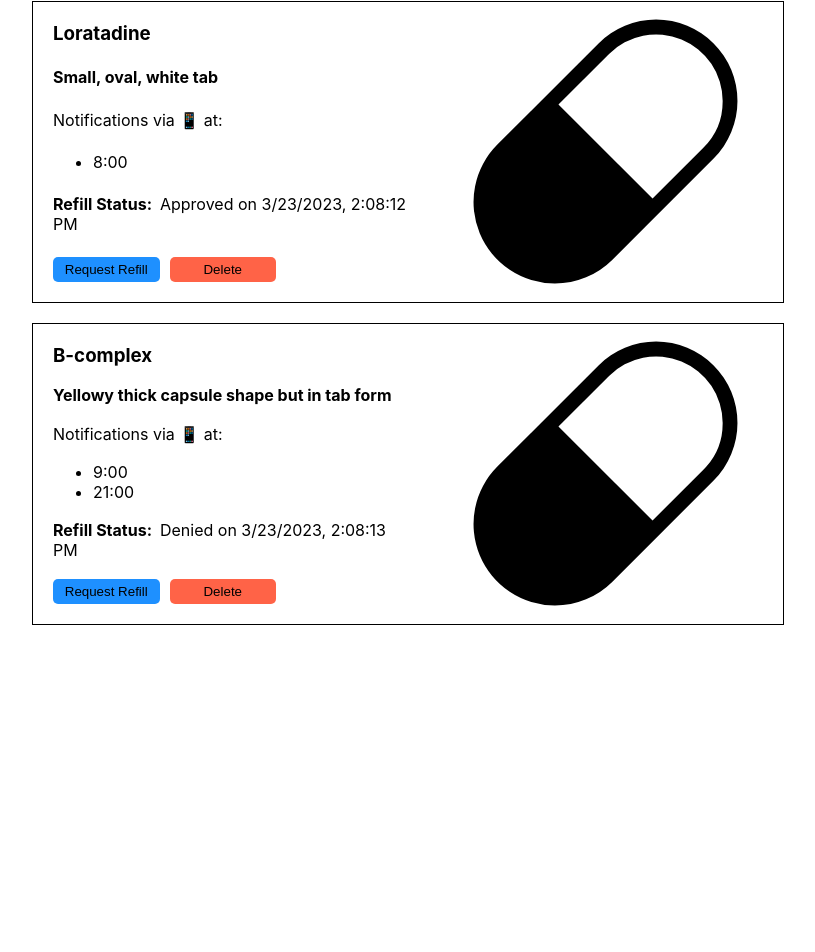
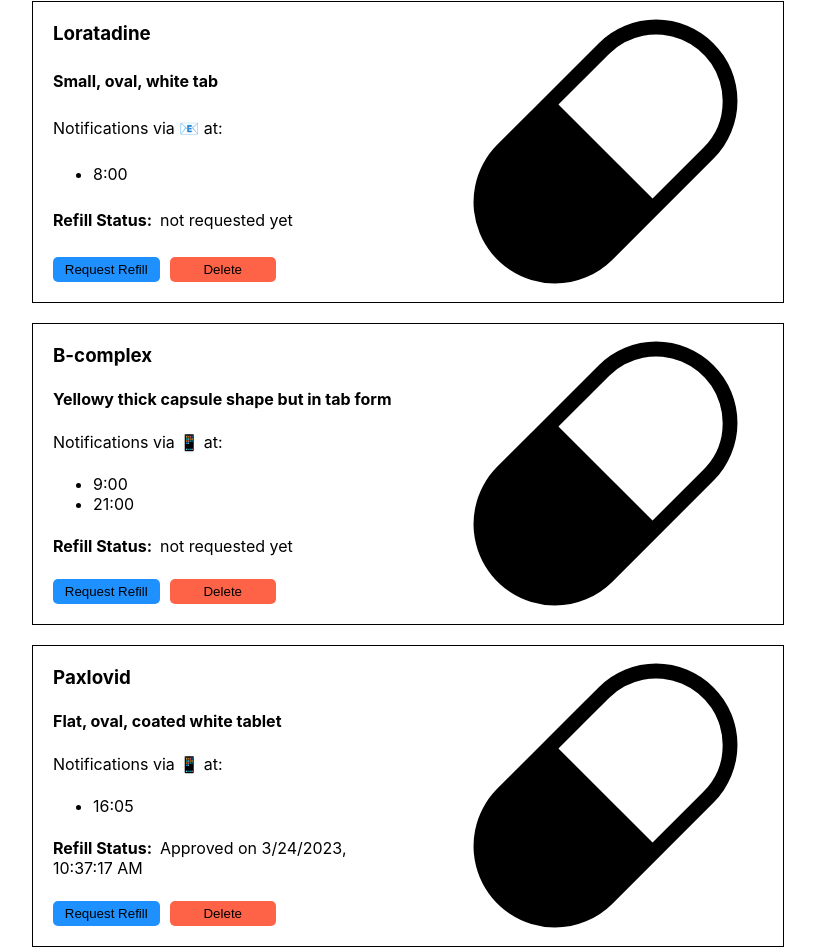
Before and after one commit to lizmeks/gm-pair-project, a React (Create React App) app: page /medications in a window 1280 px wide. Shown: the part 805-1757 px from the top of the page, without its empty margins (232-1047 px from the left). Before the commit the page ends 1450 px from the top, so only its background shows below. Built offline with nearby package versions, Linux system fonts and the light colour scheme; data requests are answered from the project's data file.

Commit message:
remove comments and most console logs, update medication type for consistency

```diff
--- a/db.json
+++ b/db.json
@@ -36,7 +36,7 @@
         "12:00",
         "18:00"
       ],
-      "preferred_notifications_method": "phone",
+      "notification": "phone",
       "user_id": 2,
       "refill": false,
       "refillStatus": false,
@@ -51,7 +51,7 @@
       "times": [
         "9:00"
       ],
-      "preferred_notifications_method": "email",
+      "notification": "email",
       "user_id": 2,
       "refill": false,
       "refillStatus": false,
@@ -67,7 +67,7 @@
         "10:00",
         "22:00"
       ],
-      "preferred_notifications_method": "email",
+      "notification": "email",
       "user_id": 1,
       "refill": false,
       "refillStatus": false,
@@ -86,9 +86,9 @@
       "notification": "email",
       "user_id": 1,
       "id": 5,
-      "refill": true,
+      "refill": false,
       "refillStatus": false,
-      "refillRequestDate": "3/23/2023, 2:08:22 PM",
+      "refillRequestDate": "",
       "refillResponseDate": ""
     },
     {
@@ -102,9 +102,9 @@
       "user_id": 1,
       "id": 6,
       "refill": false,
-      "refillStatus": true,
-      "refillRequestDate": "3/23/2023, 2:08:07 PM",
-      "refillResponseDate": "3/23/2023, 2:08:12 PM"
+      "refillStatus": false,
+      "refillRequestDate": "",
+      "refillResponseDate": ""
     },
     {
       "name": "B-complex",
@@ -119,8 +119,23 @@
       "id": 7,
       "refill": false,
       "refillStatus": false,
-      "refillRequestDate": "3/23/2023, 2:08:05 PM",
-      "refillResponseDate": "3/23/2023, 2:08:13 PM"
+      "refillRequestDate": "",
+      "refillResponseDate": ""
+    },
+    {
+      "name": "Paxlovid",
+      "description": "Flat, oval, coated white tablet",
+      "image": "",
+      "times": [
+        "16:05"
+      ],
+      "notification": "phone",
+      "user_id": 1,
+      "id": "1f491c51-b5ff-485e-9c73-3731cc26af8b",
+      "refill": false,
+      "refillRequestDate": "3/24/2023, 10:37:07 AM",
+      "refillStatus": true,
+      "refillResponseDate": "3/24/2023, 10:37:17 AM"
     }
   ],
   "doctors": [
--- a/src/App.tsx
+++ b/src/App.tsx
@@ -19,7 +19,6 @@
   setUser: (changedUser: User) => {}
 });
 
-// export const MedicationContext = createContext<Medication>({
 export const MedicationContext = createContext({
   medications: [{
     id: 0,
@@ -27,7 +26,7 @@
     description: '',
     image: '',
     times: [''],
-    preferred_notifications_method: '',
+    notification: '',
     user_id: 0,
     refill: false,
     refillStatus: false,
@@ -62,7 +61,7 @@
     description: '',
     image: '',
     times: [],
-    preferred_notifications_method: '',
+    notification: '',
     user_id: 0,
     refill: false,
     refillStatus: false,
--- a/src/components/Form/Form.tsx
+++ b/src/components/Form/Form.tsx
@@ -15,6 +15,7 @@
 } from './Form.styles';
 import { v4 as uuidv4 } from 'uuid';
 import axios from 'axios';
+import { useNavigate } from 'react-router-dom'
 
 const validationSchema = Yup.object({
   name: Yup.string().required().min(3),
@@ -38,6 +39,10 @@
 
 const USER_ID = 1;
 
+const Form = () => {
+
+  let navigate = useNavigate()
+
   const medicationSubmitHandler = (data: Medication) => {
     const newMedication = {
       ...data,
@@ -46,10 +51,9 @@
     };
     axios.post('http://localhost:3000/medications', newMedication)
       .then(res => console.log(res.data))
+      .then(() => navigate('/medications'))
       .catch(error => console.error(error.message));
   };
-
-const Form = () => {
 
   return (
     <Root>
--- a/src/components/Medications/MedicationTile.tsx
+++ b/src/components/Medications/MedicationTile.tsx
@@ -21,8 +21,7 @@
         })
       })
       .then(res => res.json())
-      .then(updatedMed => {
-          // console.log('updatedMed: ', updatedMed)
+        .then(updatedMed => {
           onRefillRequest(updatedMed)
       })
     }
@@ -43,16 +42,16 @@
       <MedicationInfo>
         <h3>{med.name}</h3>
         <h4>{med.description}</h4>
-        <p>Notifications via {med.preferred_notifications_method === "email" ? "📧" : "📱"} at:</p>
+        <p>Notifications via {med.notification === "email" ? "📧" : "📱"} at:</p>
         <ul>
           {timesToDisplay}
         </ul>
         <p>
           <span><strong>Refill Status:</strong></span>
           {
-            !med.refillRequestDate.length && !med.refill
+            !med.refillRequestDate?.length && !med.refill
               ? 'not requested yet'
-              : !med.refillResponseDate.length
+              : med.refill
                   ? `Pending...`
                   : med.refillStatus
                       ? `Approved on ${med.refillResponseDate}`
--- a/src/components/Medications/MyMedications.tsx
+++ b/src/components/Medications/MyMedications.tsx
@@ -5,8 +5,6 @@
 import { MedicationsContainer } from "./MyMedications.styles"
 
 const MyMedications = () => {
-  // const [user, setUser] = useState<User | null>(null)
-  // const [medications, setMedications] = useState<Medication[]>([])
   const { user, setUser } = useContext(UserContext)
   const { medications, setMedications } = useContext(MedicationContext)
 
@@ -16,7 +14,6 @@
       .then(data => {
         return data.filter((med:Medication) => med.user_id === user.id)
       }).then(refillMeds => {
-        console.log('fetch UserMedications: ', refillMeds)
         setMedications(refillMeds)
       })
     return medData
--- a/src/components/RefillRequests/RefillRequests.tsx
+++ b/src/components/RefillRequests/RefillRequests.tsx
@@ -1,24 +1,6 @@
 import { ButtonContainer, InfoTitle, RefillListItem, Root, TextContainer } from "./RefillRequests.styles";
 import { useEffect, useState } from "react"
 import { Medication, User } from "../../types"
-
-const testData = [
-  {
-    medName: 'Fake Pill Ex',
-    patient: 'Lorem Ipsum',
-    date: new Date()
-  },
-  {
-    medName: 'Fake Pill Ex',
-    patient: 'Lorem Ipsum',
-    date: new Date()
-  },
-  {
-    medName: 'Fake Pill Ex',
-    patient: 'Lorem Ipsum',
-    date: new Date()
-  }
-]
 
 const RefillRequest = () => {
   const [user, setUser] = useState<User | null>(null)
@@ -43,7 +25,6 @@
       .then(data => {
         return data.filter((med:Medication) => med.refill === true)
       }).then(refillMeds => {
-        console.log('fetchMedications: ', refillMeds)
         setMedications(refillMeds)
       })
     return medData
@@ -53,7 +34,7 @@
   }, [])
 
   const handleApprovalDenial = (refill: Medication, decision: boolean) => {
-    // console.log(refill)
+
     const responseDate = new Date(Date.now())
 
     fetch(`http://localhost:3000/medications/${refill.id}`, {
@@ -69,12 +50,10 @@
     })
     .then(res => res.json())
     .then(updatedMed => {
-        console.log('updatedMed: ', updatedMed)
-        // setMedications(updatedMed)
+      console.log('updatedMed: ', updatedMed)
 
         fetchMedications()
     })
-    // .then(() => )
   }
 
   return (
--- a/src/types.ts
+++ b/src/types.ts
@@ -12,7 +12,7 @@
   description: string;
   image: string;
   times: string[];
-  preferred_notifications_method: string;
+  notification: string;
   user_id: number;
   refill: boolean;
   refillStatus: boolean;
```
Lines whose indentation alone changed are shown as unchanged.
